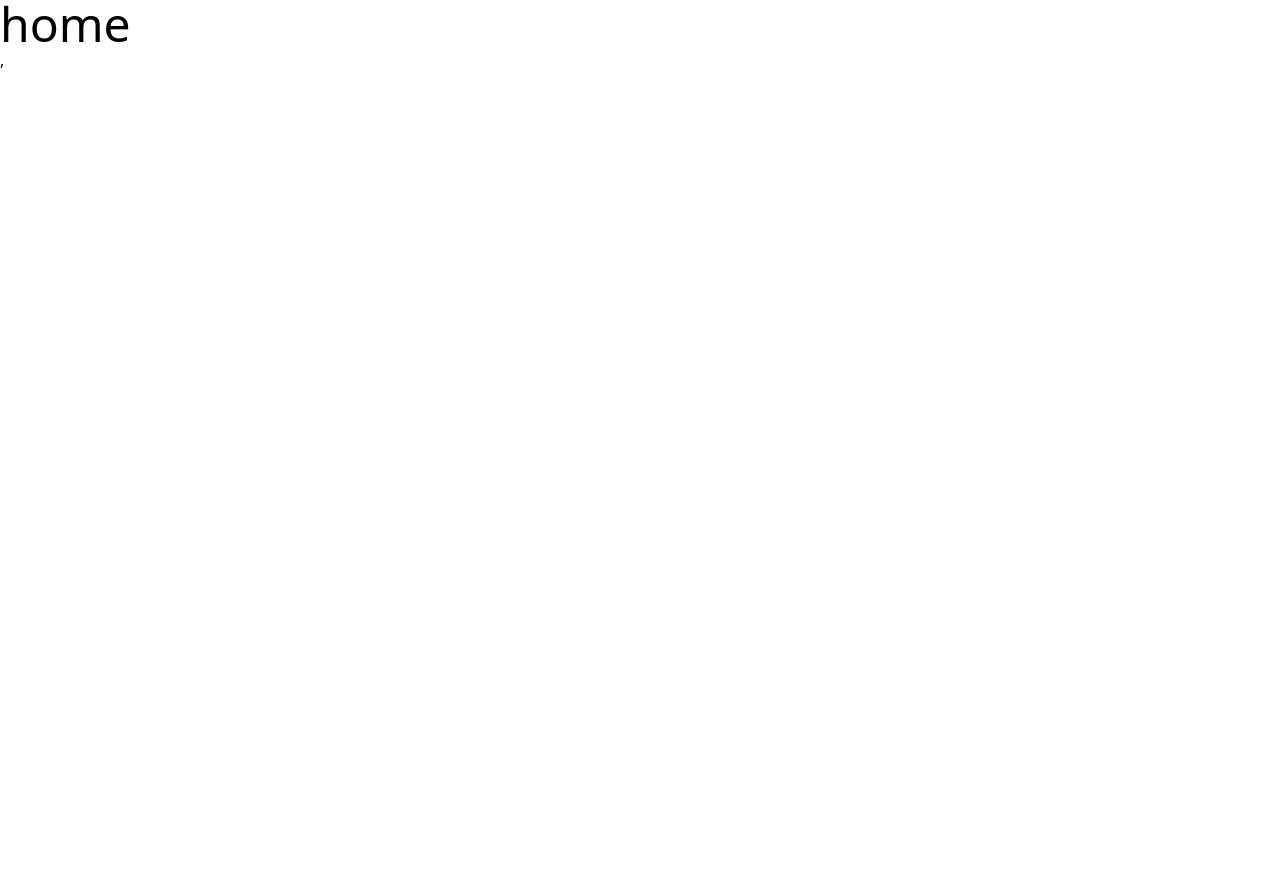
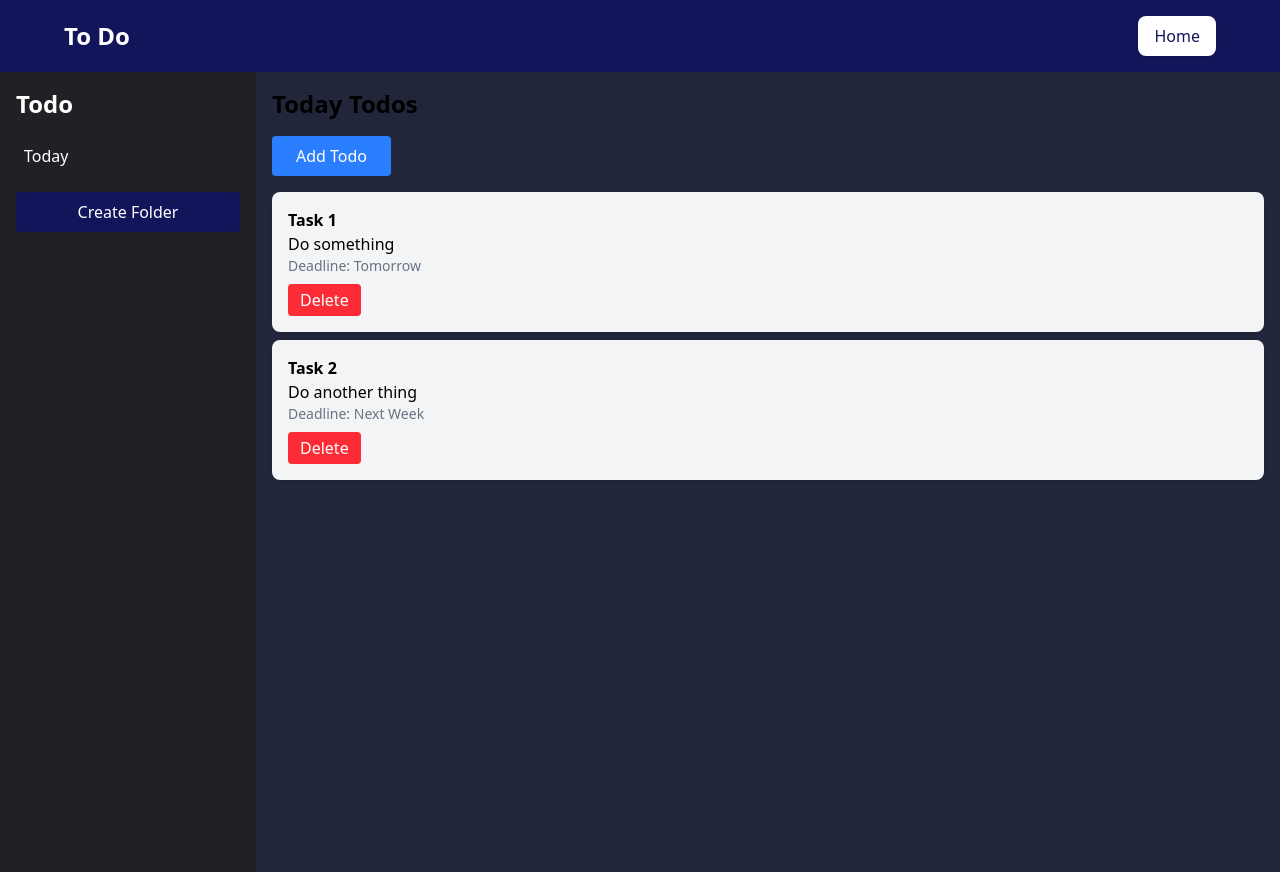
Before and after one commit to fa-salu/TODO_LIST_REACT-MYSQL, a React (Vite) app in the folder client/: page / in a window 1280 px wide. Before the commit the page ends 800 px from the top, so only its background shows below. Built offline with nearby package versions, Linux system fonts and the light colour scheme.

Commit message:
create front end and backend basic code structure.

```diff
--- a/client/package.json
+++ b/client/package.json
@@ -10,6 +10,9 @@
     "preview": "vite preview"
   },
   "dependencies": {
+    "@emotion/react": "^11.14.0",
+    "@emotion/styled": "^11.14.0",
+    "@mui/material": "^6.4.3",
     "@tailwindcss/vite": "^4.0.3",
     "@tanstack/react-query": "^5.66.0",
     "axios": "^1.7.9",
--- a/client/src/App.jsx
+++ b/client/src/App.jsx
@@ -1,10 +1,11 @@
 import "./App.css";
+import Todo from "./components/Todo/Todo";
 
 function App() {
   return (
     <>
       <div>
-        <h1 className="text-5xl">home</h1>
+        <Todo />
       </div>
     </>
   );
--- /dev/null
+++ b/client/src/components/Navbar/Navbar.jsx
@@ -0,0 +1,12 @@
+export default function Navbar() {
+  return (
+    <nav className="bg-[#13155A] text-white p-4 shadow-md">
+      <div className="max-w-6xl mx-auto flex justify-between items-center">
+        <h1 className="text-2xl font-bold">To Do</h1>
+        <button className="bg-white text-[#13155A] px-4 py-2 rounded-lg shadow hover:bg-gray-100 transition">
+          Home
+        </button>
+      </div>
+    </nav>
+  );
+}
--- /dev/null
+++ b/client/src/components/Todo/AddTodo.jsx
@@ -0,0 +1,78 @@
+import { useState } from "react";
+import {
+  Dialog,
+  DialogActions,
+  DialogContent,
+  DialogTitle,
+  Button,
+  TextField,
+} from "@mui/material";
+
+export default function AddTodo({ open, handleClose, handleAddTodo }) {
+  const [newTodo, setNewTodo] = useState({
+    title: "",
+    description: "",
+    deadline: "", // Keep as a string for datetime-local format
+  });
+
+  const handleInputChange = (e) => {
+    const { name, value } = e.target;
+    setNewTodo({ ...newTodo, [name]: value });
+  };
+
+  const handleSubmit = () => {
+    if (newTodo.title && newTodo.description && newTodo.deadline) {
+      handleAddTodo(newTodo); // Pass new todo to parent component
+      setNewTodo({ title: "", description: "", deadline: "" });
+      handleClose();
+    } else {
+      alert("Please fill in all fields");
+    }
+  };
+
+  return (
+    <Dialog open={open} onClose={handleClose}>
+      <DialogTitle>Add Todo</DialogTitle>
+      <DialogContent>
+        <TextField
+          label="Title"
+          name="title"
+          value={newTodo.title}
+          onChange={handleInputChange}
+          fullWidth
+          className="mb-4"
+        />
+        <TextField
+          label="Description"
+          name="description"
+          value={newTodo.description}
+          onChange={handleInputChange}
+          fullWidth
+          className="mb-4"
+        />
+
+        {/* DateTime Picker using native input */}
+        <TextField
+          label="Deadline"
+          name="deadline"
+          type="datetime-local"
+          value={newTodo.deadline}
+          onChange={handleInputChange}
+          fullWidth
+          className="mb-4"
+          InputLabelProps={{
+            shrink: true, // Ensures the label stays visible when date/time is selected
+          }}
+        />
+      </DialogContent>
+      <DialogActions>
+        <Button onClick={handleClose} color="primary">
+          Cancel
+        </Button>
+        <Button onClick={handleSubmit} color="primary">
+          Add Todo
+        </Button>
+      </DialogActions>
+    </Dialog>
+  );
+}
--- a/client/src/components/Todo/FolderItems.jsx
+++ /dev/null
@@ -1,25 +0,0 @@
-import React from "react";
-import { useQuery } from "@tanstack/react-query";
-import axios from "axios";
-import TodoForm from "./TodoForm";
-import TodoItem from "./TodoItem";
-
-const FolderItem = ({ folder }) => {
-  const { data: tasks, isLoading } = useQuery(["tasks", folder.id], () =>
-    axios.get(`/api/tasks/${folder.id}`).then((res) => res.data)
-  );
-
-  if (isLoading) return <div>Loading...</div>;
-
-  return (
-    <div className="mb-6">
-      <h2 className="text-xl font-bold mb-2">{folder.name}</h2>
-      <TodoForm folderId={folder.id} />
-      {tasks.map((task) => (
-        <TodoItem key={task.id} task={task} />
-      ))}
-    </div>
-  );
-};
-
-export default FolderItem;
--- /dev/null
+++ b/client/src/components/Todo/Sidebar.jsx
@@ -0,0 +1,35 @@
+import { useState } from "react";
+
+export default function Sidebar({ onSelectFolder }) {
+  const [folders, setFolders] = useState(["Today"]);
+
+  const addFolder = () => {
+    const newFolder = prompt("Enter folder name:");
+    if (newFolder) {
+      setFolders([...folders, newFolder]);
+    }
+  };
+
+  return (
+    <div className="w-64 bg-[#202124] text-white h-screen p-4">
+      <h2 className="text-2xl font-bold mb-4">Todo</h2>
+      <ul>
+        {folders.map((folder, index) => (
+          <li
+            key={index}
+            className="cursor-pointer p-2 hover:bg-gray-700 rounded"
+            onClick={() => onSelectFolder(folder)}
+          >
+            {folder}
+          </li>
+        ))}
+      </ul>
+      <button
+        className="w-full mt-4 bg-[#13155A] text-white py-2 rounded hover:bg-[#21223b]"
+        onClick={addFolder}
+      >
+        Create Folder
+      </button>
+    </div>
+  );
+}
--- a/client/src/components/Todo/Todo.jsx
+++ b/client/src/components/Todo/Todo.jsx
@@ -1,20 +1,20 @@
-import React from "react";
-import { useQuery } from "@tanstack/react-query";
-import axios from "axios";
-import FolderItem from "./components/FolderItem";
-import { useFolders } from "./hooks/useTodos";
+import { useState } from "react";
+import Sidebar from "./Sidebar";
+import TodoList from "./TodoList";
+import Navbar from "../Navbar/Navbar";
 
 export default function Todo() {
-  const { data: folders, isLoading } = useFolders();
-
-  if (isLoading) return <div>Loading...</div>;
+  const [selectedFolder, setSelectedFolder] = useState("Today");
 
   return (
-    <div className="container mx-auto p-4">
-      <h1 className="text-2xl font-bold mb-4">Todo List</h1>
-      {folders.map((folder) => (
-        <FolderItem key={folder.id} folder={folder} />
-      ))}
-    </div>
+    <>
+      <Navbar />
+      <div className="h-screen flex">
+        <Sidebar onSelectFolder={setSelectedFolder} />
+        <div className="flex-1">
+          <TodoList folder={selectedFolder} />
+        </div>
+      </div>
+    </>
   );
 }
--- a/client/src/components/Todo/TodoForm.jsx
+++ /dev/null
@@ -1,58 +0,0 @@
-import React, { useState } from "react";
-import { useMutation, useQueryClient } from "@tanstack/react-query";
-import axios from "axios";
-
-const TodoForm = ({ folderId }) => {
-  const [title, setTitle] = useState("");
-  const [description, setDescription] = useState("");
-  const [deadline, setDeadline] = useState("");
-
-  const queryClient = useQueryClient();
-
-  const mutation = useMutation((newTask) => axios.post("/api/tasks", newTask), {
-    onSuccess: () => {
-      queryClient.invalidateQueries(["tasks", folderId]);
-      setTitle("");
-      setDescription("");
-      setDeadline("");
-    },
-  });
-
-  const handleSubmit = (e) => {
-    e.preventDefault();
-    mutation.mutate({ title, description, deadline, folderId });
-  };
-
-  return (
-    <form onSubmit={handleSubmit} className="mb-4">
-      <input
-        type="text"
-        placeholder="Title"
-        value={title}
-        onChange={(e) => setTitle(e.target.value)}
-        className="p-2 border rounded"
-        required
-      />
-      <input
-        type="text"
-        placeholder="Description"
-        value={description}
-        onChange={(e) => setDescription(e.target.value)}
-        className="p-2 border rounded ml-2"
-        required
-      />
-      <input
-        type="datetime-local"
-        value={deadline}
-        onChange={(e) => setDeadline(e.target.value)}
-        className="p-2 border rounded ml-2"
-        required
-      />
-      <button type="submit" className="p-2 bg-blue-500 text-white rounded ml-2">
-        Add Task
-      </button>
-    </form>
-  );
-};
-
-export default TodoForm;
--- a/client/src/components/Todo/TodoItems.jsx
+++ /dev/null
@@ -1,37 +0,0 @@
-import React from "react";
-import { useMutation, useQueryClient } from "@tanstack/react-query";
-import axios from "axios";
-
-const TodoItem = ({ task }) => {
-  const queryClient = useQueryClient();
-
-  const mutation = useMutation(() => axios.delete(`/api/tasks/${task.id}`), {
-    onSuccess: () => {
-      queryClient.invalidateQueries(["tasks", task.folder_id]);
-    },
-  });
-
-  const handleDelete = () => {
-    mutation.mutate();
-  };
-
-  return (
-    <div className="flex justify-between items-center p-2 border-b">
-      <div>
-        <h3 className="font-bold">{task.title}</h3>
-        <p>{task.description}</p>
-        <p className="text-sm text-gray-500">
-          Deadline: {new Date(task.deadline).toLocaleString()}
-        </p>
-      </div>
-      <button
-        onClick={handleDelete}
-        className="p-2 bg-red-500 text-white rounded"
-      >
-        Delete
-      </button>
-    </div>
-  );
-};
-
-export default TodoItem;
--- /dev/null
+++ b/client/src/components/Todo/TodoList.jsx
@@ -0,0 +1,57 @@
+import { useState } from "react";
+import AddTodo from "./AddTodo";
+
+export default function TodoList({ folder }) {
+  const [todos, setTodos] = useState([
+    { title: "Task 1", description: "Do something", deadline: "Tomorrow" },
+    { title: "Task 2", description: "Do another thing", deadline: "Next Week" },
+  ]);
+  const [openDialog, setOpenDialog] = useState(false);
+
+  const handleOpenDialog = () => {
+    setOpenDialog(true);
+  };
+
+  const handleCloseDialog = () => {
+    setOpenDialog(false);
+  };
+
+  const handleAddTodo = (newTodo) => {
+    setTodos([...todos, newTodo]);
+  };
+
+  return (
+    <div className="flex-1 p-4 bg-[#22263A] h-full">
+      <h2 className="text-2xl font-bold mb-4">{folder} Todos</h2>
+
+      {/* Add Todo Button */}
+      <button
+        onClick={handleOpenDialog}
+        className="mb-4 bg-blue-500 text-white px-6 py-2 rounded hover:bg-blue-600"
+      >
+        Add Todo
+      </button>
+
+      {/* Todo List */}
+      <ul>
+        {todos.map((todo, index) => (
+          <li key={index} className="p-4 bg-gray-100 rounded-lg mb-2 shadow">
+            <h3 className="font-bold">{todo.title}</h3>
+            <p>{todo.description}</p>
+            <p className="text-sm text-gray-500">Deadline: {todo.deadline}</p>
+            <button className="mt-2 bg-red-500 text-white px-3 py-1 rounded hover:bg-red-600">
+              Delete
+            </button>
+          </li>
+        ))}
+      </ul>
+
+      {/* AddTodo Modal */}
+      <AddTodo
+        open={openDialog}
+        handleClose={handleCloseDialog}
+        handleAddTodo={handleAddTodo}
+      />
+    </div>
+  );
+}
--- a/client/src/hooks/UseTodos.js
+++ b/client/src/hooks/UseTodos.js
@@ -2,7 +2,9 @@ import { useQuery } from "@tanstack/react-query";
 import axios from "axios";
 
 export const useFolders = () => {
-  return useQuery(["folders"], () =>
-    axios.get("/api/folders").then((res) => res.data)
-  );
+  return useQuery({
+    queryKey: ["folders"],
+    queryFn: () =>
+      axios.get("http://localhost:5000/api/folders").then((res) => res.data),
+  });
 };
--- a/client/src/main.jsx
+++ b/client/src/main.jsx
@@ -11,6 +11,5 @@ createRoot(document.getElementById("root")).render(
     <QueryClientProvider client={queryClient}>
       <App />
     </QueryClientProvider>
-    ,
   </StrictMode>
 );
```
Also changed, not shown: 1 other file (tests, documents, lock files or other folders).
